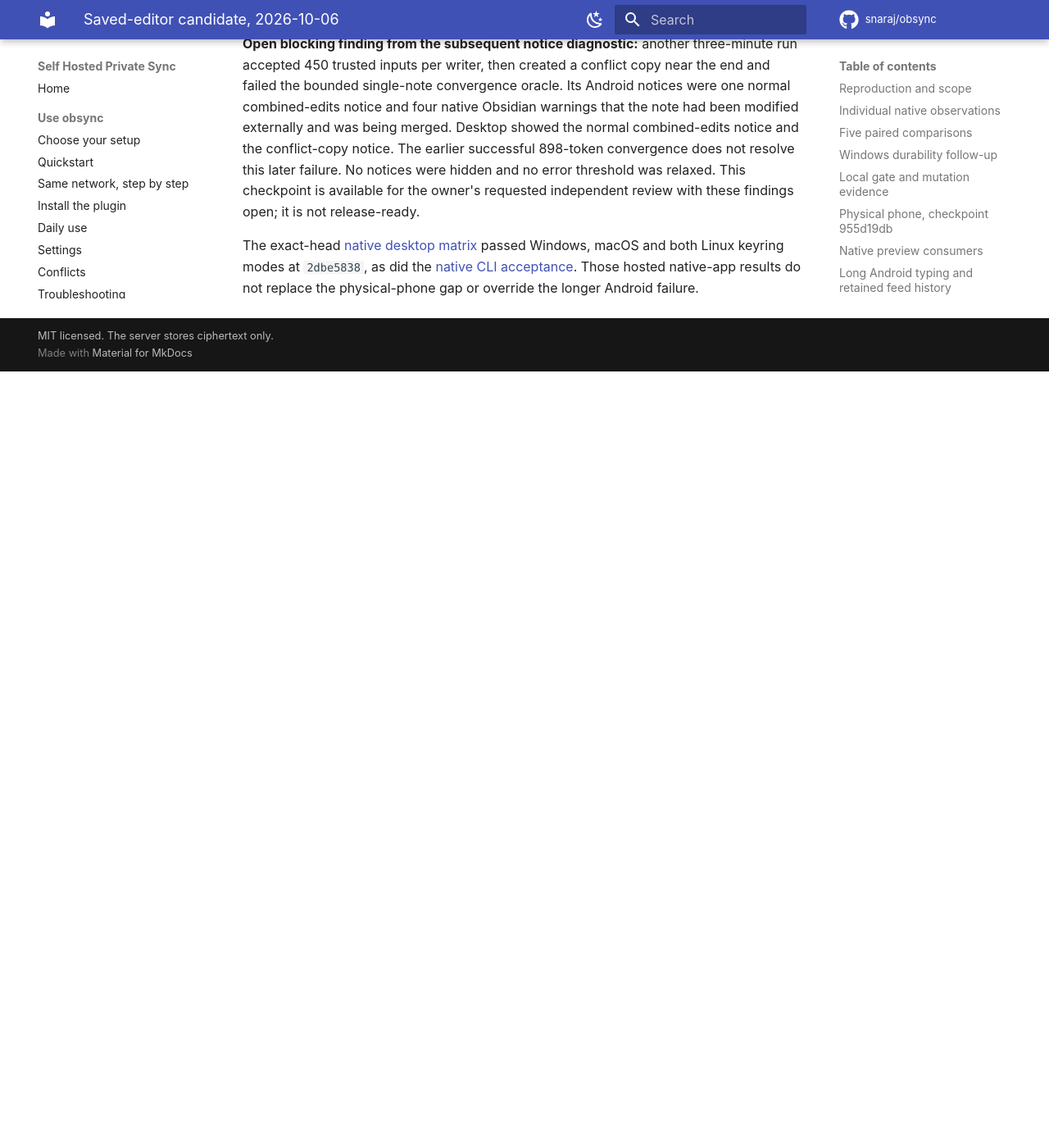
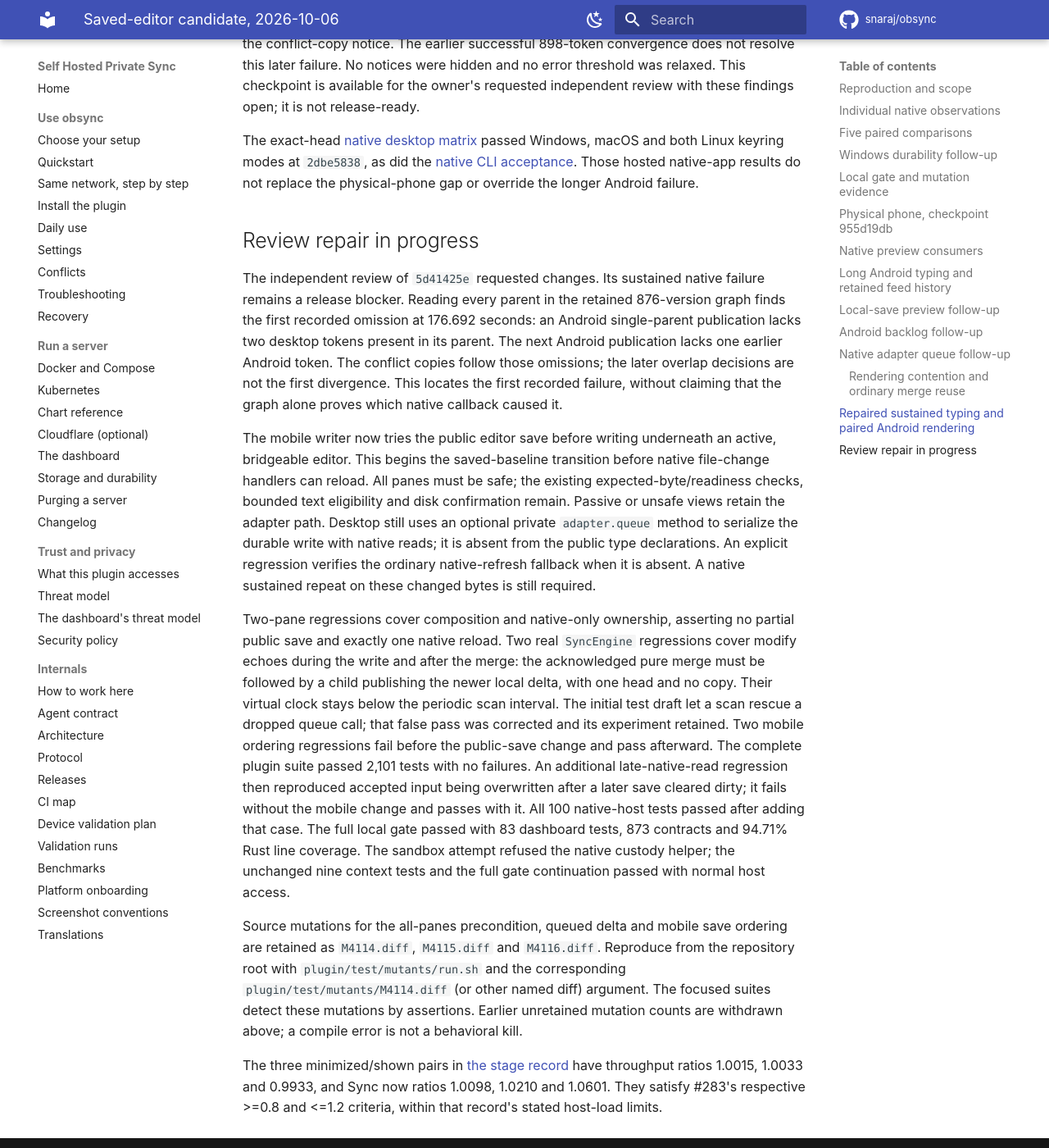
Before and after one commit to snaraj/obsync, an MkDocs documentation site: the page built from docs/validation-runs/2026-10-06-saved-editor-117.md, in a window 1280 px wide and 1400 px high, scrolled down 12705 px. Shown: the whole window at 82% size. Built offline with MkDocs 1.6.1 and Material for MkDocs 9.7.7, drawn with Linux system fonts in a browser that asks for light colours; comment, search, counter and statistics services are not loaded; before the commit the page ends 13158 px from its top, so only the background shows below that; some of the changed text lies outside the part shown.

Commit message:
fix: advance mobile saved baseline before native reload
A mobile incoming write could start a native reload before the public save
advanced its baseline. A reload completing after a later save cleared dirty
could then replace accepted input. Let eligible active mobile editors own the
write through public save; keep final readiness, expected-byte checks, bounded
UTF-8 text eligibility and disk confirmation. Other views keep the adapter path.
The retained graph identifies an Android child dropping parent tokens before
conflict copies; final native sustained acceptance remains required.

Add two-pane no-partial-save regressions, engine publication through real queues
and modify-echo suppression, explicit no-private-queue fallback, and mobile
ordering/late-read regressions. Keep source mutants M4114-M4116; withdraw older
unretained mutation-count claims. Require verified author reply monitoring
before yielding for review and cite the minimized-window acceptance ratios.

Validation: full local gate PASS (2101 plugin, 83 dashboard, 873 contracts,
94.71% Rust line coverage, CLI/chart, both secret scans). One additional
late-read test was then added; all 100 native-host tests pass. Three retained
source mutants are detected; the mobile mutant reproduces accepted input loss.
The sandbox custody refusal is retained; unchanged native context tests passed
9/9 on the normal host before the complete gate continuation. Live Android and
physical iPhone acceptance are still pending; this is not release readiness.

- GPT-6

```diff
--- a/docs/validation-runs/2026-10-06-saved-editor-117.md
+++ b/docs/validation-runs/2026-10-06-saved-editor-117.md
@@ -124,10 +124,9 @@
 must not make a test's deliberately unsaved input save before the assertion.
 After refusal, the test advances saving and verifies the local input survives.
 
-The repaired native-host suite passed 84/84. Six targeted mutations were
-detected, including read-only final flush, missing fsync, missing public save,
-missing adapter queue, changed expected bytes and stale view binding. The
-full repair gate passed: 2,055 plugin tests, 83 dashboard tests, 873 repository
+The repaired native-host suite passed 84/84. Earlier compiled-output mutation
+experiments lack retained source diffs and are excluded from reproducible
+mutation evidence. The full repair gate passed: 2,055 plugin tests, 83 dashboard tests, 873 repository
 contracts, 94.72% Rust line coverage, CLI/chart checks and both secret scans.
 At `ba55aad2c23fb2e93d5ddbb77ded4d2c613931fc`, native Windows, macOS,
 and both Linux keychain configurations passed in workflow run `37533826821`.
@@ -157,14 +156,11 @@
 status assertions remain. The depth test distinguishes refusal from traversal.
 The focused reproduction passed 3/3 before the complete gate passed.
 
-Twenty-four deliberate compiled-code mutations were detected; the runner
-restored all files afterward. They cover save/readback and input generation,
-size and pane agreement, refresh/composition/binding, historical snapshot
-content and lifetime, expected incoming bytes, queue ownership, public saving,
-final fsync, capture consistency, growing-file refusal, stopped/advanced merge
-parents, dirty local deltas, pure network merges, verified-parent reuse, the
-first-save batch deadline and saved-snapshot preparation. These are author
-checks, not an independent review verdict.
+Earlier compiled-output mutation experiments covered save/readback, input
+and pane guards, refresh, snapshots, merge publication, batching and durability.
+Their source diffs were not retained. The historical kill-count claims in
+this record and earlier commit messages are withdrawn as reproducible evidence.
+Only retained source diffs with reproducible commands count in the delta review.
 
 ## Physical phone, checkpoint 955d19db
 
@@ -215,14 +211,11 @@
 differently (30 versus 31 characters after peer refresh), so identical native
 counting semantics are not claimed. Teardown and private-fixture removal passed.
 
-Focused native-host checks passed 88/88. Four compiled-code mutations were
-killed: missing preview event, stale payload, removed binding recheck and a
-public save after consumer callbacks. The Leave test now holds virtual time
-still while real WebCrypto signs, then checks both requests at their exact
-9,999/10,000 ms boundaries. All 32 Leave tests passed; 9,999 and 10,001 ms
-mutated deadlines both failed. The latter fails by the bounded test-condition
-wait, not by an AssertionError; its original log is retained. Compiled files
-were restored after every mutation.
+Focused native-host checks passed 88/88. Earlier unretained mutation
+experiments covered preview delivery, payload, bindings and reentrant saves;
+they are excluded from reproducible mutation evidence. The Leave test holds
+virtual time still while real WebCrypto signs, then checks both requests at
+their exact 9,999/10,000 ms boundaries. All 32 Leave tests passed.
 
 The first full gate exposed another workspace test double missing the public
 `trigger` method. That double now provides the same surface; no production
@@ -259,9 +252,9 @@
 The regression supplies 81 own echoes and 79 superseded peer frames before
 merging two 80-edit branches. It requires unchanged bytes during caching,
 one resulting note/head, exact writer order and zero historical reads. All
-17 ancestry tests passed. Six targeted mutations were killed, including
-removing either feed branch and removing the memory bound; compiled files
-were restored. Native acceptance of the repaired bundle is still pending.
+17 ancestry tests passed. Earlier unretained compiled-output experiments
+covered feed branches and memory bounds; no reproducible count is claimed.
+Native acceptance of the repaired bundle is still pending.
 
 The failed Android checkpoint separately passed fresh pairing with independent
 comparison, transfer in each direction, background/reopen, actual Android
@@ -285,11 +278,10 @@
 text, rechecking each pane binding before delivery and making no subsequent
 save. Six desktop/mobile tests exercise ordinary delivery, reentrant input
 and rebinding a second pane. Native-host and editor-activity checks passed
-127/127. Removing the event or binding check, or adding a save after consumers,
-was detected by all three targeted mutations. An initial mutation invocation
-hit its runner timeout because the test waited for the missing event; the
-test now waits for completed saving and then asserts the event, so all three
-fail directly with assertions. Compiled inputs were restored.
+127/127. Earlier compiled-output experiments covered the event, binding
+check and save-after-callback ordering; their source diffs were not retained
+and are excluded from reproducible mutation evidence. The test waits for
+completed saving before asserting delivery, so a missing event fails directly.
 
 Bundle SHA-256
 `bce18a3cfdd8309484815deba05d46ccce447da09c293cdb0d2b3535127b826d`
@@ -330,8 +322,9 @@
 current head. The first broader shortcut failed the existing linear-replay
 regression; it was narrowed, leaving that regression unchanged. Moves,
 deletions, folders, automatic answers and unknown heads keep their native
-validation. Eleven targeted mutations of these guards, the save proof and
-the screenshot footer oracle were detected; inputs were restored.
+validation. Earlier compiled-output experiments covered these guards, the
+save proof and the screenshot footer oracle; they lack retained source diffs
+and are excluded from reproducible mutation evidence.
 
 Pairing, both transfer directions, background/reopen, actual force-stop and
 restart, offline editing/reconnection and Leave passed separately at the
@@ -379,9 +372,9 @@
 moves, deletions and control manifests retain their validation. Fresh native
 acceptance is required before claiming this repair meets the timing budget.
 
-The focused editor, ancestry and first-sync suites passed 75 tests. Thirteen
-targeted mutations of the new refusal, cache evidence, traversal and bounds
-were detected; all mutated build files were restored before the full gate.
+The focused editor, ancestry and first-sync suites passed 75 tests. Earlier
+compiled-output experiments of the refusal, cache evidence, traversal and
+bounds lack retained source diffs and are excluded from mutation evidence.
 
 The hosted Windows journey at `bbccf691` passed; all six captures were opened.
 Both co-typing views show 249 characters, and both restart pairs show 66.
@@ -527,8 +520,9 @@
 repaired plugin-through-secret-scan continuation: 2,094 plugin tests,
 83 dashboard tests, 873 contracts, 94.72% Rust line coverage and both secret
 scans. The initial gate's sole failure was a stale log-shape assertion after
-adding the numeric feed sequence. Six focused insertion/history mutations
-were detected and restored. Native both-direction, background, process
+adding the numeric feed sequence. Earlier insertion/history mutation
+experiments lack retained diffs and are excluded from reproducible mutation
+evidence. Native both-direction, background, process
 restart and offline/reconnect journeys also passed on these installed bytes.
 
 Commands: `android-journeys.mjs ... cotype-long ...` and
@@ -556,3 +550,52 @@
 [native CLI acceptance](https://github.com/snaraj/obsync/actions/runs/37564536656).
 Those hosted native-app results do not replace the physical-phone gap or
 override the longer Android failure.
+
+## Review repair in progress
+
+The independent review of `5d41425e` requested changes. Its sustained native
+failure remains a release blocker. Reading every parent in the retained
+876-version graph finds the first recorded omission at 176.692 seconds: an
+Android single-parent publication lacks two desktop tokens present in its
+parent. The next Android publication lacks one earlier Android token. The
+conflict copies follow those omissions; the later overlap decisions are not
+the first divergence. This locates the first recorded failure, without claiming
+that the graph alone proves which native callback caused it.
+
+The mobile writer now tries the public editor save before writing underneath
+an active, bridgeable editor. This begins the saved-baseline transition before
+native file-change handlers can reload. All panes must be safe; the existing
+expected-byte/readiness checks, bounded text eligibility and disk confirmation
+remain. Passive or unsafe views retain the adapter path. Desktop still uses
+an optional private `adapter.queue` method to serialize the durable write
+with native reads; it is absent from the public type declarations. An explicit
+regression verifies the ordinary native-refresh fallback when it is absent.
+A native sustained repeat on these changed bytes is still required.
+
+Two-pane regressions cover composition and native-only ownership, asserting
+no partial public save and exactly one native reload. Two real `SyncEngine`
+regressions cover modify echoes during the write and after the merge: the
+acknowledged pure merge must be followed by a child publishing the newer local
+delta, with one head and no copy. Their virtual clock stays below the periodic
+scan interval. The initial test draft let a scan rescue a dropped queue call;
+that false pass was corrected and its experiment retained. Two mobile ordering
+regressions fail before the public-save change and pass afterward. The complete
+plugin suite passed 2,101 tests with no failures. An additional late-native-read
+regression then reproduced accepted input being overwritten after a later save
+cleared dirty; it fails without the mobile change and passes with it. All 100
+native-host tests passed after adding that case. The full local gate passed
+with 83 dashboard tests, 873 contracts and 94.71% Rust line coverage. The
+sandbox attempt refused the native custody helper; the unchanged nine context
+tests and the full gate continuation passed with normal host access.
+
+Source mutations for the all-panes precondition, queued delta and mobile save
+ordering are retained as `M4114.diff`, `M4115.diff` and `M4116.diff`. Reproduce
+from the repository root with `plugin/test/mutants/run.sh` and the corresponding
+`plugin/test/mutants/M4114.diff` (or other named diff) argument. The focused
+suites detect these mutations by assertions. Earlier unretained mutation
+counts are withdrawn above; a compile error is not a behavioral kill.
+
+The three minimized/shown pairs in [the stage record](2026-10-05-sync-117.md)
+have throughput ratios 1.0015, 1.0033 and 0.9933, and Sync now ratios 1.0098,
+1.0210 and 1.0601. They satisfy #283's respective >=0.8 and <=1.2 criteria,
+within that record's stated host-load limits.
```
Also changed, not shown: AGENTS.md (+9 -1 lines), 6 other files.
